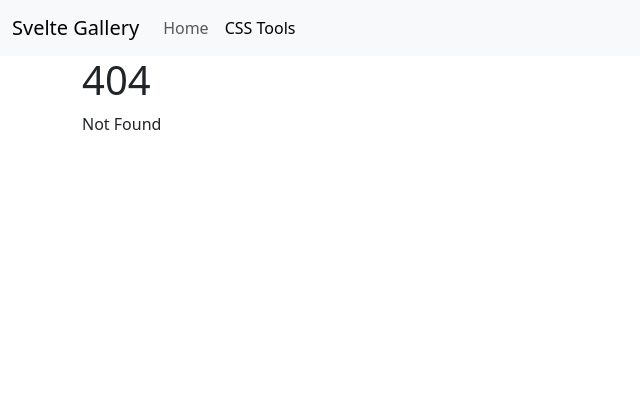
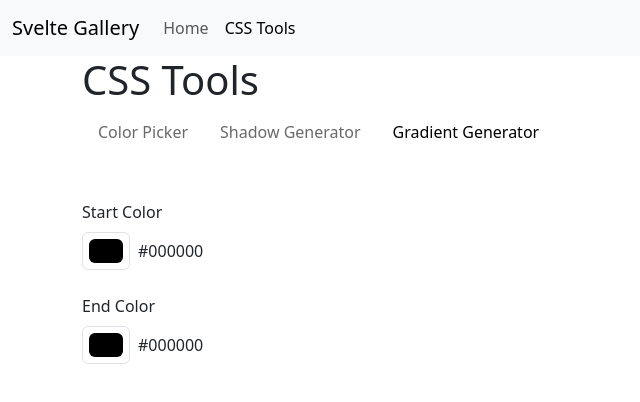
Before and after one commit to smithandrewl/svelte-gallery, a SvelteKit app: page /css/gradient-generator in a window 1280 px wide. Before the commit this address had no page. Shown: the top 402 px of the page, without its empty margins (0-640 px from the left). Built offline with nearby package versions, Linux system fonts and the light colour scheme.

Commit message:
Added start and end color pickers.

```diff
--- /dev/null
+++ b/src/lib/components/gradient-generator/gradient-generator.svelte
@@ -0,0 +1,36 @@
+<script lang="ts">
+  let startColor = "#000000";
+  let endColor = "#000000";
+</script>
+<div class="row">
+  <div class="col-sm-4">
+    <!-- Colors and presets -->
+
+    <div class="row">
+      <div class="col-sm-12 mb-4">
+        <label for="start-color" class="form-label">Start Color</label>
+        <div class="d-flex align-items-center">
+          <input class="form-control form-control-color me-2" type="color" id="start-color" bind:value={startColor}>
+          <div>{startColor}</div>
+        </div>
+      </div>
+    </div>
+
+    <div class="row">
+      <div class="col-sm-12">
+        <label for="end-color" class="form-label">End Color</label>
+        <div class="d-flex align-items-center">
+          <input class="form-control form-control-color me-2" type="color" id="end-color" bind:value={endColor}>
+          <div>{endColor}</div>
+        </div>
+      </div>
+    </div>
+  </div>
+  <div class="col-sm-4">
+    <!-- Gradient controls -->
+  </div>
+
+  <div class="col-sm-4">
+    <!-- Gradient Box -->
+  </div>
+</div>
--- a/src/routes/css/+layout.svelte
+++ b/src/routes/css/+layout.svelte
@@ -20,6 +20,14 @@
   >
     Shadow Generator
   </a>
+
+  <a
+    class:active= {$page.url.pathname === "/css/gradient-generator"}
+    class       = "nav-link"
+    href        = "/css/gradient-generator"
+  >
+    Gradient Generator
+  </a>
 </nav>
 
 <slot/>
--- /dev/null
+++ b/src/routes/css/gradient-generator/+page.svelte
@@ -0,0 +1,5 @@
+<script>
+  import GradientGenerator from "$lib/components/gradient-generator/gradient-generator.svelte";
+</script>
+
+<GradientGenerator/>
```
